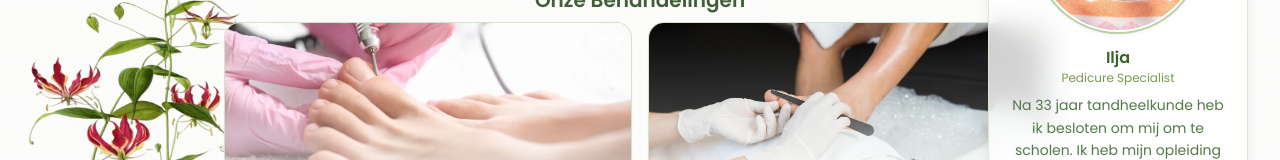
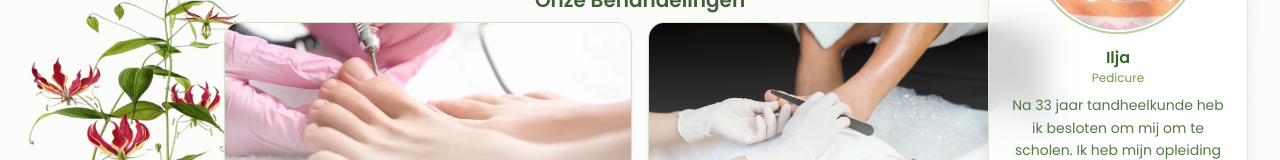
Before and after one commit to TiekoKrijgsman/praktijkaandedijk, a Next.js app: page / in a window 1280 px wide. Shown: the part 502-662 px from the top of the page. Built offline with nearby package versions, Linux system fonts and the light colour scheme; a web font is replaced by a local one.

Commit message:
fix: change 'Pedicure Specialist' to 'Pedicure'

```diff
--- a/components/IljaBio.tsx
+++ b/components/IljaBio.tsx
@@ -26,7 +26,7 @@ export default function IljaBio() {
           </div>
           <div className="mt-4 text-center">
             <p className="text-green-800 font-semibold text-base">Ilja</p>
-            <p className="text-green-500 text-xs mb-2">Pedicure Specialist</p>
+            <p className="text-green-500 text-xs mb-2">Pedicure</p>
             <p className="text-green-600 text-sm leading-relaxed max-w-xs">
               Na 33 jaar tandheelkunde heb ik besloten om mij om te scholen.
               Ik heb mijn opleiding gedaan bij Kollaart in Haarlem.
@@ -55,7 +55,7 @@ export default function IljaBio() {
           </div>
           <div className="mt-4 text-center">
             <p className="text-green-800 font-semibold text-base">Ilja</p>
-            <p className="text-green-500 text-xs mb-2">Pedicure Specialist</p>
+            <p className="text-green-500 text-xs mb-2">Pedicure</p>
             <p className="text-green-600 text-sm leading-relaxed">
               Na 33 jaar tandheelkunde heb ik besloten om mij om te scholen.
               Ik heb mijn opleiding gedaan bij Kollaart in Haarlem.
```
